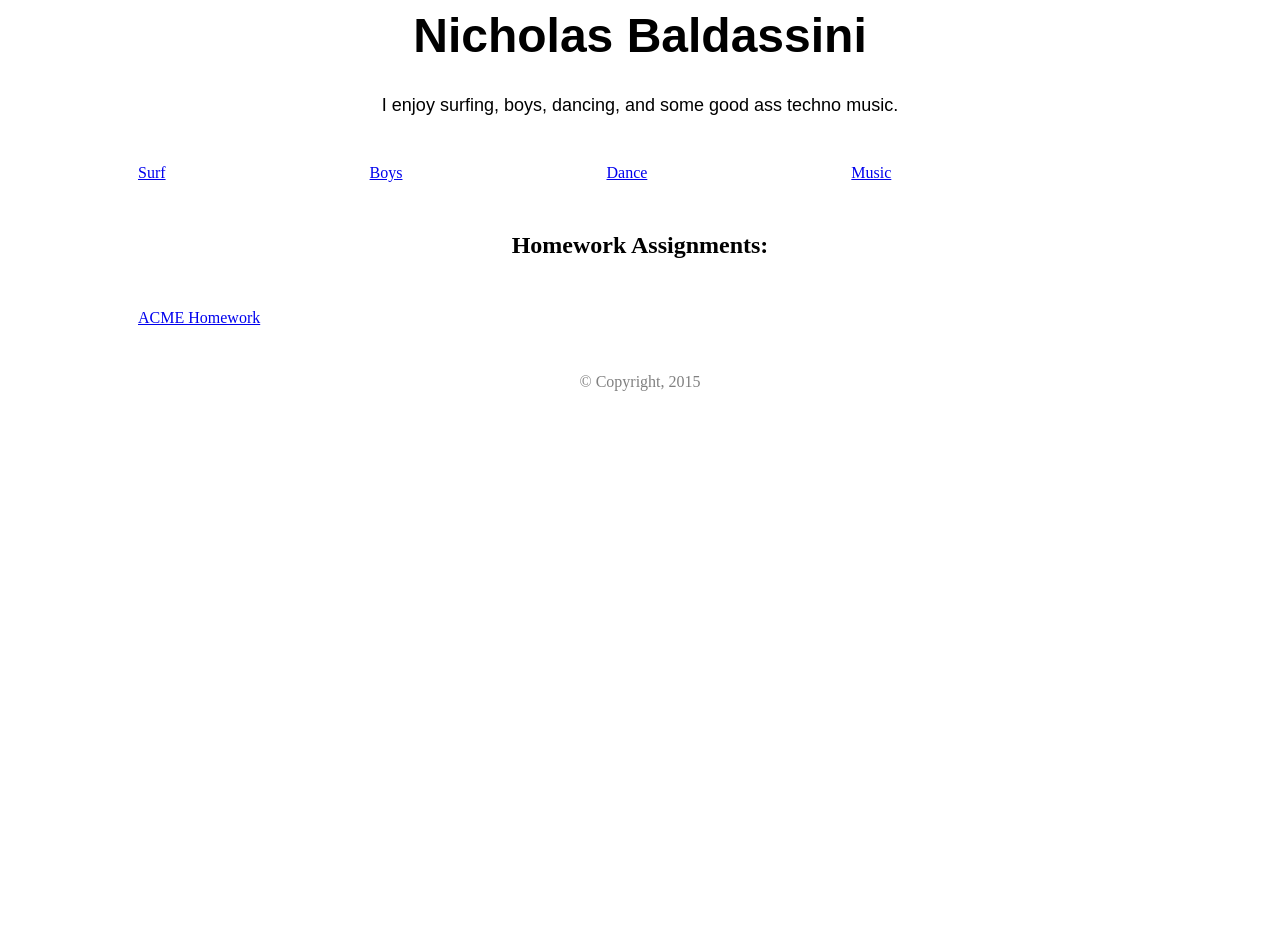
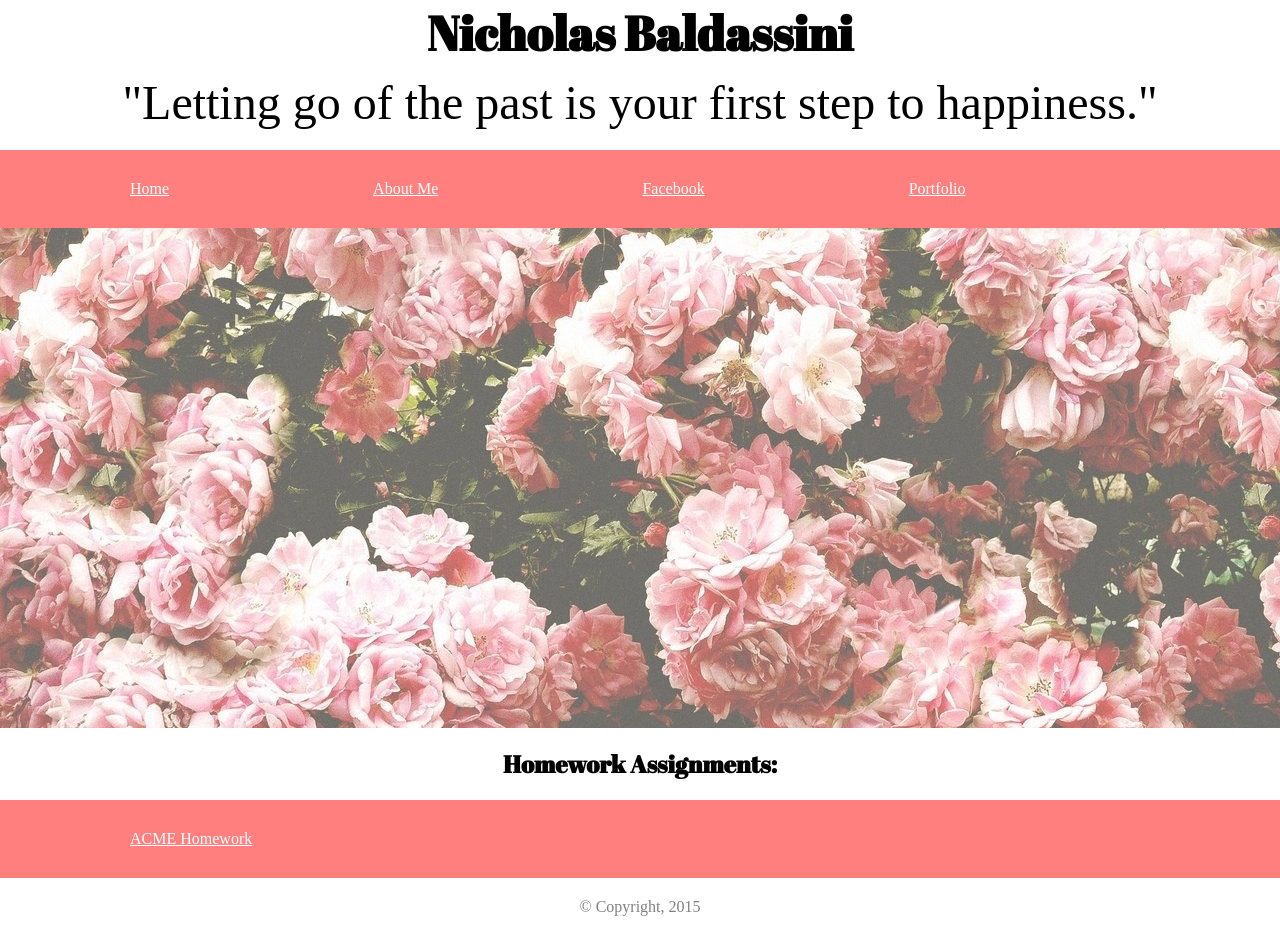
Before and after one commit to z3lindo/nick-fewd-37, a plain HTML site: page index.html in a window 1280 px wide. Before the commit the page ends 800 px from the top, so only its background shows below. Drawn offline with Linux system fonts and the light colour scheme.

Commit message:
home page update
updated my home page aesthetics and linked a few of the links.

```diff
--- a/course-css.css
+++ b/course-css.css
@@ -1,32 +1,48 @@
+body {
+  background-color: white;
+  margin: 0;
+}
+header {
+  margin: 0 auto;
+  width: 100%;
+  height: 150px;
+}
 img {
   margin: 0 auto;
 }
 h1 {
     text-align: center;
-    font-family: sans-serif;
+    font-family: 'Abril Fatface', cursive;
     font-size: 48;
+    margin-bottom: 10px;
 }
 h2 {
   text-align: center;
+  font-family: 'Abril Fatface', cursive;
 }
 p {
+  margin: auto;
   text-align: center;
-  font-family: sans-serif;
-  font-size: 18;
+  font-family: 'Distant Stroke';
+  font-size: 48;
 }
 ul {
+  background-color: rgba(255, 0, 0, 0.5);
+  margin: 0 auto;
   padding: 30px;
-
+  border: 10px;
 }
 li {
+  margin: 0 auto;
   font-size: 16;
   display: inline;
   padding: 100px;
 }
-body {
-  background-color: white;
+a {
+  color: white;
 }
 footer {
   text-align: center;
   color: grey;
+  padding: 20px;
 }
--- a/index.html
+++ b/index.html
@@ -5,29 +5,32 @@
 <meta charset="utf-8">
 
 <link href="course-css.css" rel="stylesheet">
+<link href='https://fonts.googleapis.com/css?family=Abril+Fatface' rel='stylesheet' type='text/css'>
 
 <head>
 <title>Nicholas Baldassini</title>
 </head>
 
 <header>
+  <h1>Nicholas Baldassini</h1>
+
+  <p>"Letting go of the past is your first step to happiness."</p>
 </header>
+
 <body>
-
-<main>
 
 
 
-<h1>Nicholas Baldassini</h1>
 
-<p>I enjoy surfing, boys, dancing, and some good ass techno music.</p>
 
 <ul>
-  <li><a href="#">Surf</a></li>
-  <li><a href="#">Boys</a></li>
-  <li><a href="#">Dance</a></li>
-  <li><a href="#">Music</a></li>
+  <li><a href="#">Home</a></li>
+  <li><a href="aboutme.html">About Me</a></li>
+  <li><a href="https://www.facebook.com/baldassini">Facebook</a></li>
+  <li><a href="portfolio.html">Portfolio</a></li>
 </ul>
+
+<img src="roses2.jpg" "roses">
 
 <h2>
   Homework Assignments:
@@ -35,8 +38,9 @@
 
 <ul>
   <li><a href="homework1.html">ACME Homework</a></li>
+</ul>
 
-</main>
+
 
 <footer>
   &copy; Copyright, 2015
```
Also changed, not shown: aboutme.html (added, +46 -0 lines), portfolio.html (added, +27 -0 lines), roses2.jpg (added).
